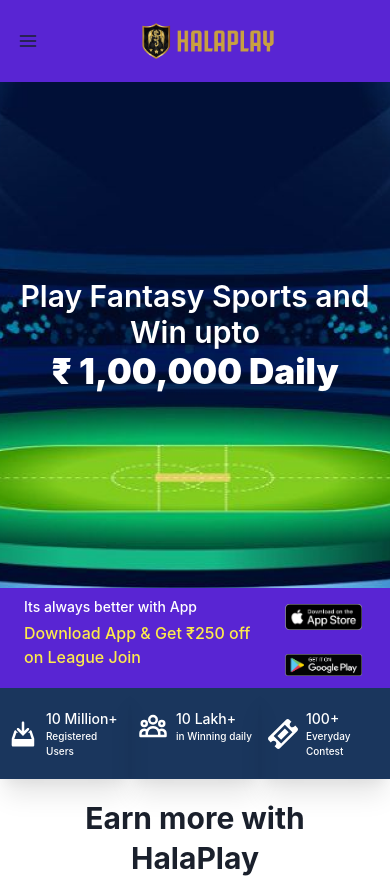
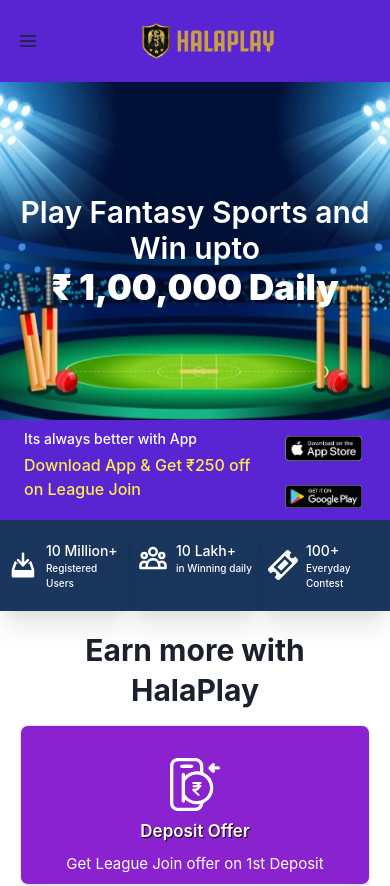
Before and after one commit to mangel27/StaticReactChakra, a Next.js app: page / in a window 390 px wide. Shown: the top 886 px of the page. Built offline with nearby package versions, Linux system fonts and the light colour scheme.

Commit message:
bg Image responsiveness

```diff
--- a/src/components/HomePage/HeroSection.jsx
+++ b/src/components/HomePage/HeroSection.jsx
@@ -5,21 +5,39 @@
   Text,
   VStack,
   useBreakpointValue,
+  Image,
 } from "@chakra-ui/react";
 
 const HeroSection = () => {
   return (
     <Flex
       w={"full"}
-      h={"60vh"}
-      backgroundImage={"/assets/img/bgimg.png"}
+      h={["40vh", "60vh"]}
+      backgroundImage={["/assets/img/bgimg2.png", "/assets/img/bgimg.png"]}
       backgroundSize={"cover"}
       backgroundRepeat={"no-repeat"}
       backgroundPosition={"center center"}
+      pos="relative"
     >
+      {/* <Image
+        src={"/assets/img/bgimg2.png"}
+        width="100%"
+        height={"100%"}
+        pos="relative"
+        display={["block", "none"]}
+      />
+      <Image
+        src={"/assets/img/bgimg.png"}
+        width="100%"
+        height={"100%"}
+        pos="relative"
+        display={["none", "block"]}
+      /> */}
       <VStack
         w={"full"}
         justify={"center"}
+        // pos="absolute"
+        // top={"40%"}
         px={useBreakpointValue({ base: 4, md: 8 })}
         // bgGradient={"linear(to-r, blackAlpha.600, transparent)"}
       >
```
